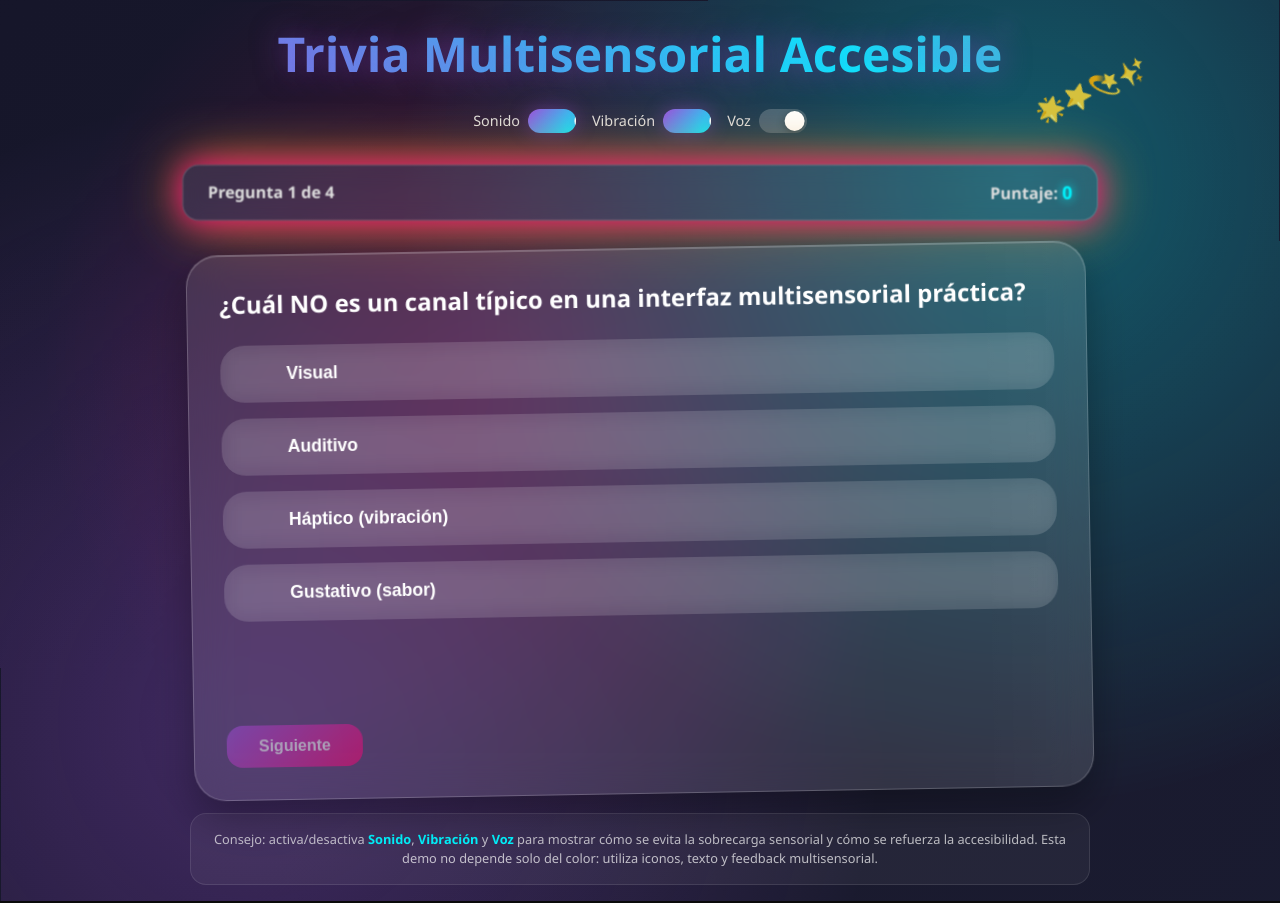
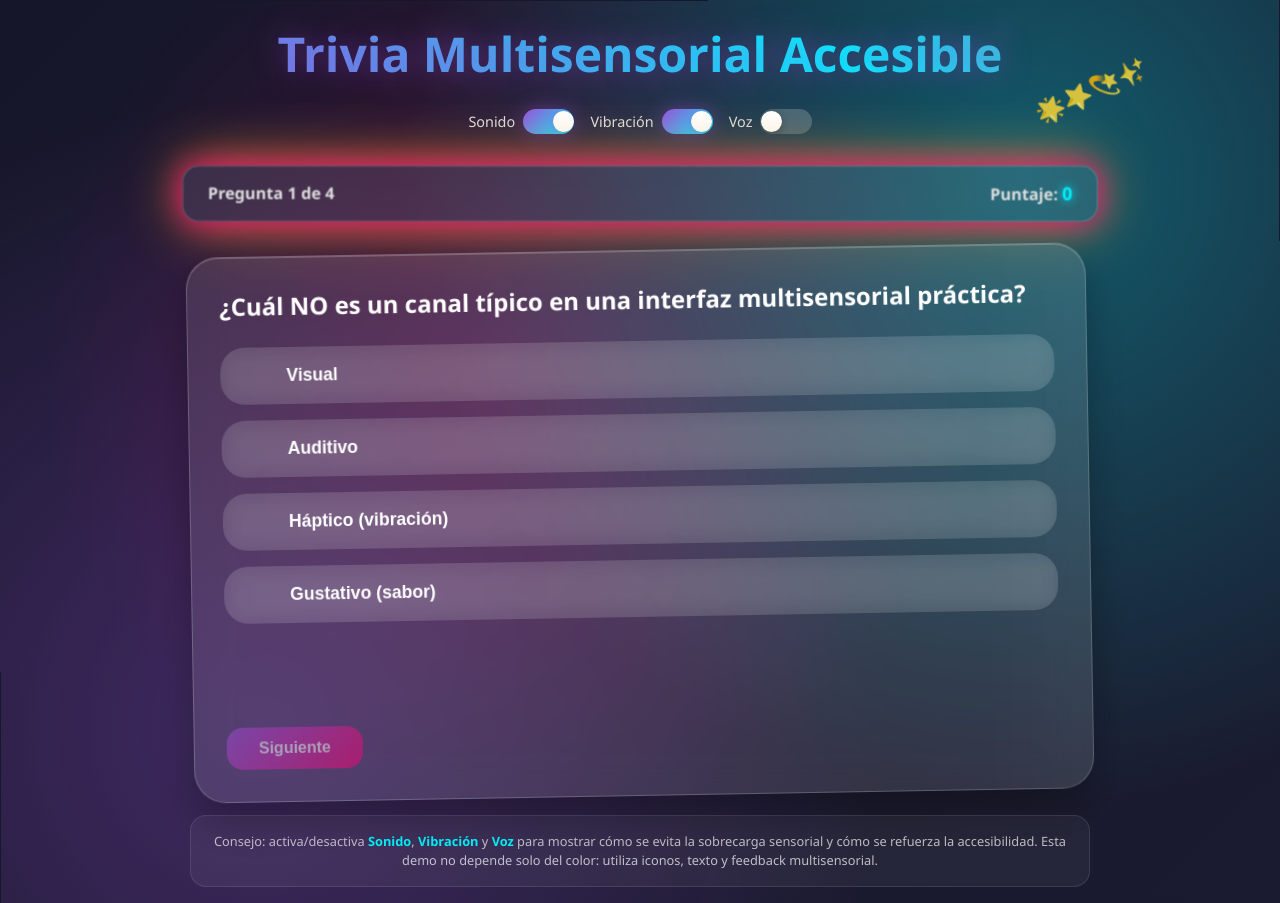
Before and after one commit to Andriu-Dex/Multisensorial, a React (Vite) app: page / in a window 1280 px wide. Built offline with nearby package versions, Linux system fonts and the light colour scheme.

Commit message:
Se mejoraron los interruptores ya que no se veian completamente

```diff
--- a/src/App.module.css
+++ b/src/App.module.css
@@ -499,13 +499,14 @@
 
 .toggleSwitch {
   position: relative;
-  width: 3rem;
-  height: 1.5rem;
+  width: 3.2rem;
+  height: 1.6rem;
   border-radius: 1rem;
   border: none;
   cursor: pointer;
   transition: all 0.3s cubic-bezier(0.4, 0, 0.2, 1);
   overflow: hidden;
+  padding: 2px;
 }
 
 .toggleSwitch.active {
@@ -520,8 +521,8 @@
 .toggleKnob {
   position: absolute;
   top: 2px;
-  width: 1.25rem;
-  height: 1.25rem;
+  width: 1.3rem;
+  height: 1.3rem;
   border-radius: 50%;
   background: white;
   transition: all 0.3s cubic-bezier(0.4, 0, 0.2, 1);
@@ -529,12 +530,12 @@
 }
 
 .toggleKnob.active {
-  transform: translateX(1.4rem);
+  transform: translateX(4px);
   box-shadow: 0 2px 8px rgba(157, 78, 221, 0.4);
 }
 
 .toggleKnob.inactive {
-  transform: translateX(0.1rem);
+  transform: translateX(-25px);
 }
 
 /* Nota de accesibilidad */
```
